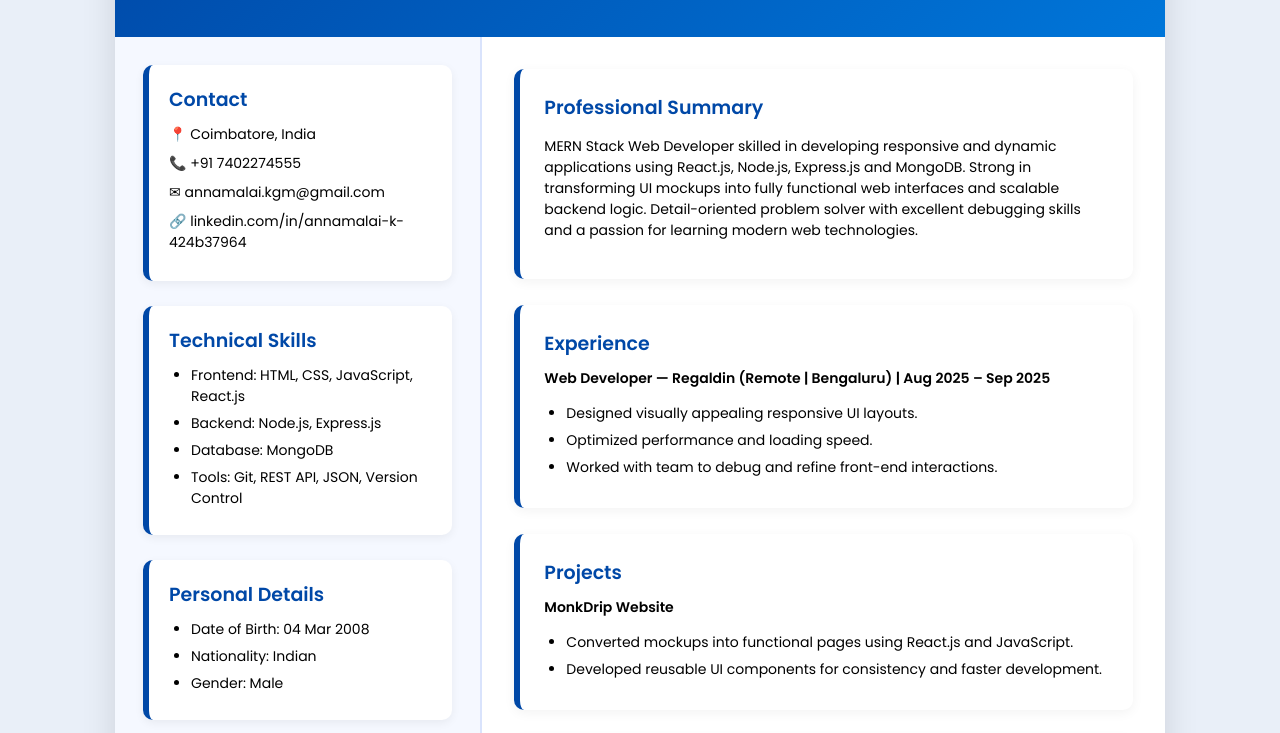
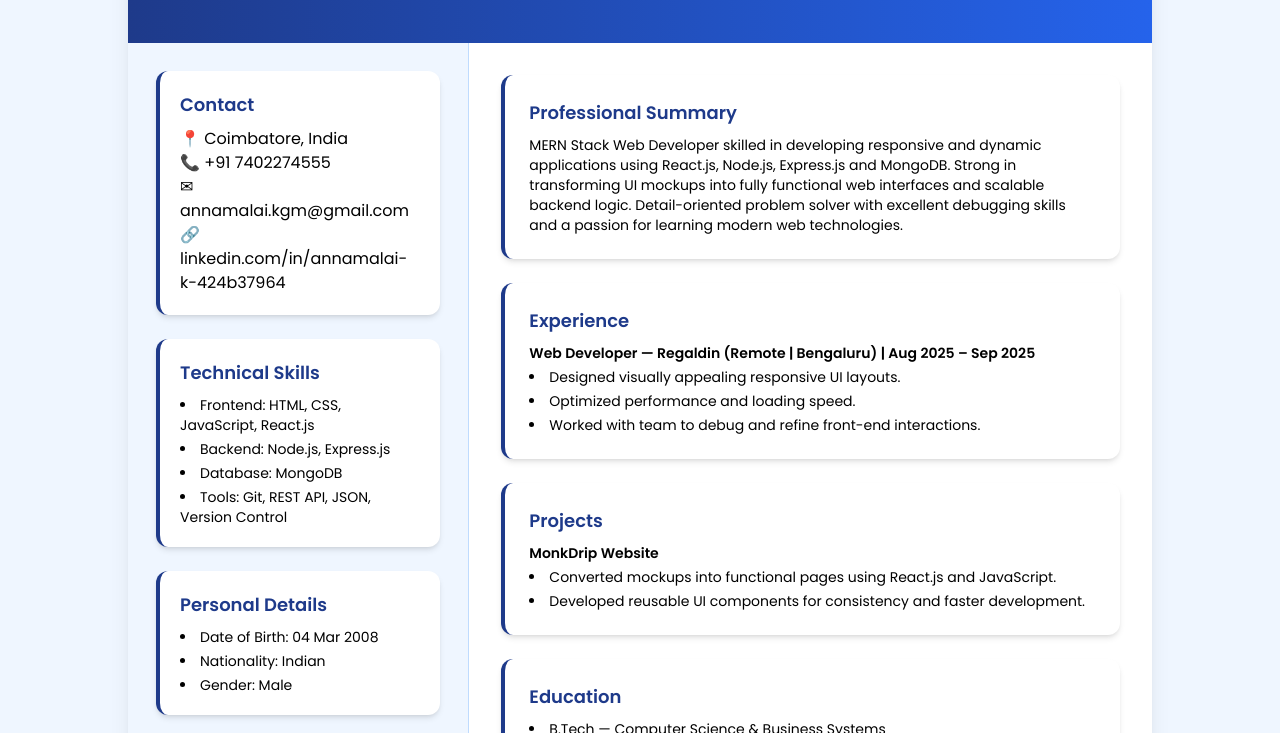
Before and after one commit to Annamalai-K-CYBER/resume, a plain HTML site: page index.html in a window 1280 px wide. Shown: the part 153-886 px from the top of the page. Drawn offline with nearby package versions, Linux system fonts and the light colour scheme.

Commit message:
Update index.html

```diff
--- a/index.html
+++ b/index.html
@@ -1,122 +1,44 @@
 <!DOCTYPE html>
 <html lang="en">
 <head>
-<meta charset="UTF-8"/>
-<meta name="viewport" content="width=device-width, initial-scale=1.0"/>
+  <meta charset="UTF-8">
+  <meta name="viewport" content="width=device-width, initial-scale=1.0">
   <title>Annamalai K - Resume</title>
-
+  <script src="https://cdn.tailwindcss.com"></script>
   <link href="https://fonts.googleapis.com/css2?family=Poppins:wght@300;400;500;600;700&display=swap" rel="stylesheet">
-
   <style>
-    body {
-        margin: 0;
-        font-family: "Poppins", sans-serif;
-        background: #e9eff8;
-        display: flex;
-        justify-content: center;
-    }
-    .resume-wrapper {
-        width: 100%;
-        max-width: 1050px;
-        background: white;
-        box-shadow: 0 0 35px rgba(0,0,0,0.12);
-        border-radius: 12px;
-        margin: 22px;
-        overflow: hidden;
-    }
-
-    /* HEADER */
-    .header {
-        background: linear-gradient(135deg, #0048a7, #0076d9);
-        padding: 40px 25px;
-        color: white;
-        text-align: center;
-    }
-    .header h1 { font-size: 36px; margin: 0 0 6px; }
-    .header h3 { font-size: 18px; margin: 0; font-weight: 400; }
-
-    /* BODY */
-    .body { display: flex; flex-wrap: wrap; }
-
-    .left {
-        flex: 1;
-        min-width: 290px;
-        background: #f5f8ff;
-        padding: 28px;
-        border-right: 2px solid #d9e3fc;
-        display: flex;
-        flex-direction: column;
-        gap: 25px;
-    }
-
-    .right {
-        flex: 2;
-        min-width: 420px;
-        padding: 32px;
-    }
-
-    .box {
-        background: white;
-        border-radius: 10px;
-        padding: 20px;
-        border-left: 6px solid #0048a7;
-        box-shadow: 0 3px 10px rgba(0,0,0,0.06);
-    }
-
-    .box p { font-size: 14px; margin: 8px 0; }
-    h2 {
-        font-size: 19px;
-        color: #0048a7;
-        margin: 0 0 10px;
-        font-weight: 600;
-    }
-    ul { margin: 6px 0 0 22px; padding: 0; }
-    li { margin-bottom: 6px; font-size: 14px; }
-
-    .section-card {
-        background: white;
-        padding: 24px;
-        border-radius: 10px;
-        border-left: 6px solid #0048a7;
-        margin-bottom: 26px;
-        box-shadow: 0 3px 12px rgba(0,0,0,0.05);
-    }
-
-    .job-title { font-weight: 600; margin-top: 10px; }
-    p { font-size: 14px; }
-
-    @media (max-width: 850px) {
-        .left, .right { min-width: 100%; border-right: none; }
-    }
+    body { font-family: 'Poppins', sans-serif; }
   </style>
 </head>
-<body>
+<body class="bg-blue-50 flex justify-center py-6">
 
-<div class="resume-wrapper">
+  <div class="max-w-5xl w-full bg-white shadow-xl rounded-xl overflow-hidden">
 
     <!-- HEADER -->
-    <div class="header">
-        <h1>ANNAMALAI K</h1>
-        <h3>Full Stack / MERN Stack Web Developer</h3>
+    <div class="bg-gradient-to-r from-blue-900 to-blue-600 text-white text-center py-12 px-6">
+      <h1 class="text-4xl font-bold mb-2">ANNAMALAI K</h1>
+      <h3 class="text-lg font-normal">Full Stack / MERN Stack Web Developer</h3>
     </div>
 
     <!-- BODY -->
-    <div class="body">
+    <div class="flex flex-col lg:flex-row">
 
-        <!-- LEFT COLUMN (Contact + Skills + Personal) -->
-        <div class="left">
+      <!-- LEFT COLUMN -->
+      <div class="lg:w-1/3 bg-blue-50 p-7 flex flex-col gap-6 border-r border-blue-200">
 
-            <div class="box">
-                <h2>Contact</h2>
+        <!-- Contact -->
+        <div class="bg-white rounded-xl shadow-md border-l-4 border-blue-900 p-5">
+          <h2 class="text-blue-900 text-lg font-semibold mb-2">Contact</h2>
           <p>📍 Coimbatore, India</p>
           <p>📞 +91 7402274555</p>
           <p>✉ annamalai.kgm@gmail.com</p>
           <p>🔗 linkedin.com/in/annamalai-k-424b37964</p>
         </div>
 
-            <div class="box">
-                <h2>Technical Skills</h2>
-                <ul>
+        <!-- Technical Skills -->
+        <div class="bg-white rounded-xl shadow-md border-l-4 border-blue-900 p-5">
+          <h2 class="text-blue-900 text-lg font-semibold mb-2">Technical Skills</h2>
+          <ul class="list-disc list-inside space-y-1 text-sm">
             <li>Frontend: HTML, CSS, JavaScript, React.js</li>
             <li>Backend: Node.js, Express.js</li>
             <li>Database: MongoDB</li>
@@ -124,22 +46,25 @@
           </ul>
         </div>
 
-            <div class="box">
-                <h2>Personal Details</h2>
-                <ul>
+        <!-- Personal Details -->
+        <div class="bg-white rounded-xl shadow-md border-l-4 border-blue-900 p-5">
+          <h2 class="text-blue-900 text-lg font-semibold mb-2">Personal Details</h2>
+          <ul class="list-disc list-inside space-y-1 text-sm">
             <li>Date of Birth: 04 Mar 2008</li>
             <li>Nationality: Indian</li>
             <li>Gender: Male</li>
           </ul>
         </div>
+
       </div>
 
-        <!-- RIGHT COLUMN (Summary, Experience, Projects, Education) -->
-        <div class="right">
+      <!-- RIGHT COLUMN -->
+      <div class="lg:w-2/3 p-8 flex flex-col gap-6">
 
-            <div class="section-card">
-                <h2>Professional Summary</h2>
-                <p>
+        <!-- Professional Summary -->
+        <div class="bg-white rounded-xl shadow-md border-l-4 border-blue-900 p-6">
+          <h2 class="text-blue-900 text-lg font-semibold mb-2">Professional Summary</h2>
+          <p class="text-sm">
             MERN Stack Web Developer skilled in developing responsive and dynamic applications using React.js,
             Node.js, Express.js and MongoDB. Strong in transforming UI mockups into fully functional web
             interfaces and scalable backend logic. Detail-oriented problem solver with excellent debugging skills
@@ -147,36 +72,41 @@
           </p>
         </div>
 
-            <div class="section-card">
-                <h2>Experience</h2>
-                <p class="job-title">Web Developer — Regaldin (Remote | Bengaluru) | Aug 2025 – Sep 2025</p>
-                <ul>
+        <!-- Experience -->
+        <div class="bg-white rounded-xl shadow-md border-l-4 border-blue-900 p-6">
+          <h2 class="text-blue-900 text-lg font-semibold mb-2">Experience</h2>
+          <p class="font-semibold mt-2 text-sm">Web Developer — Regaldin (Remote | Bengaluru) | Aug 2025 – Sep 2025</p>
+          <ul class="list-disc list-inside space-y-1 text-sm mt-1">
             <li>Designed visually appealing responsive UI layouts.</li>
             <li>Optimized performance and loading speed.</li>
             <li>Worked with team to debug and refine front-end interactions.</li>
           </ul>
         </div>
 
-            <div class="section-card">
-                <h2>Projects</h2>
-                <p class="job-title">MonkDrip Website</p>
-                <ul>
+        <!-- Projects -->
+        <div class="bg-white rounded-xl shadow-md border-l-4 border-blue-900 p-6">
+          <h2 class="text-blue-900 text-lg font-semibold mb-2">Projects</h2>
+          <p class="font-semibold mt-2 text-sm">MonkDrip Website</p>
+          <ul class="list-disc list-inside space-y-1 text-sm mt-1">
             <li>Converted mockups into functional pages using React.js and JavaScript.</li>
             <li>Developed reusable UI components for consistency and faster development.</li>
           </ul>
         </div>
 
-            <div class="section-card">
-                <h2>Education</h2>
-                <ul>
+        <!-- Education -->
+        <div class="bg-white rounded-xl shadow-md border-l-4 border-blue-900 p-6">
+          <h2 class="text-blue-900 text-lg font-semibold mb-2">Education</h2>
+          <ul class="list-disc list-inside space-y-1 text-sm">
             <li>B.Tech — Computer Science & Business Systems<br>
                 Sri Eshwar College of Engineering, Coimbatore — Expected Mar 2029</li>
             <li>B.Sc — Data Science (Online Track)<br>
                 IIT Madras — Expected Mar 2029</li>
           </ul>
         </div>
+
       </div>
     </div>
+
   </div>
 
 </body>
```
Lines whose indentation alone changed are shown as unchanged.
